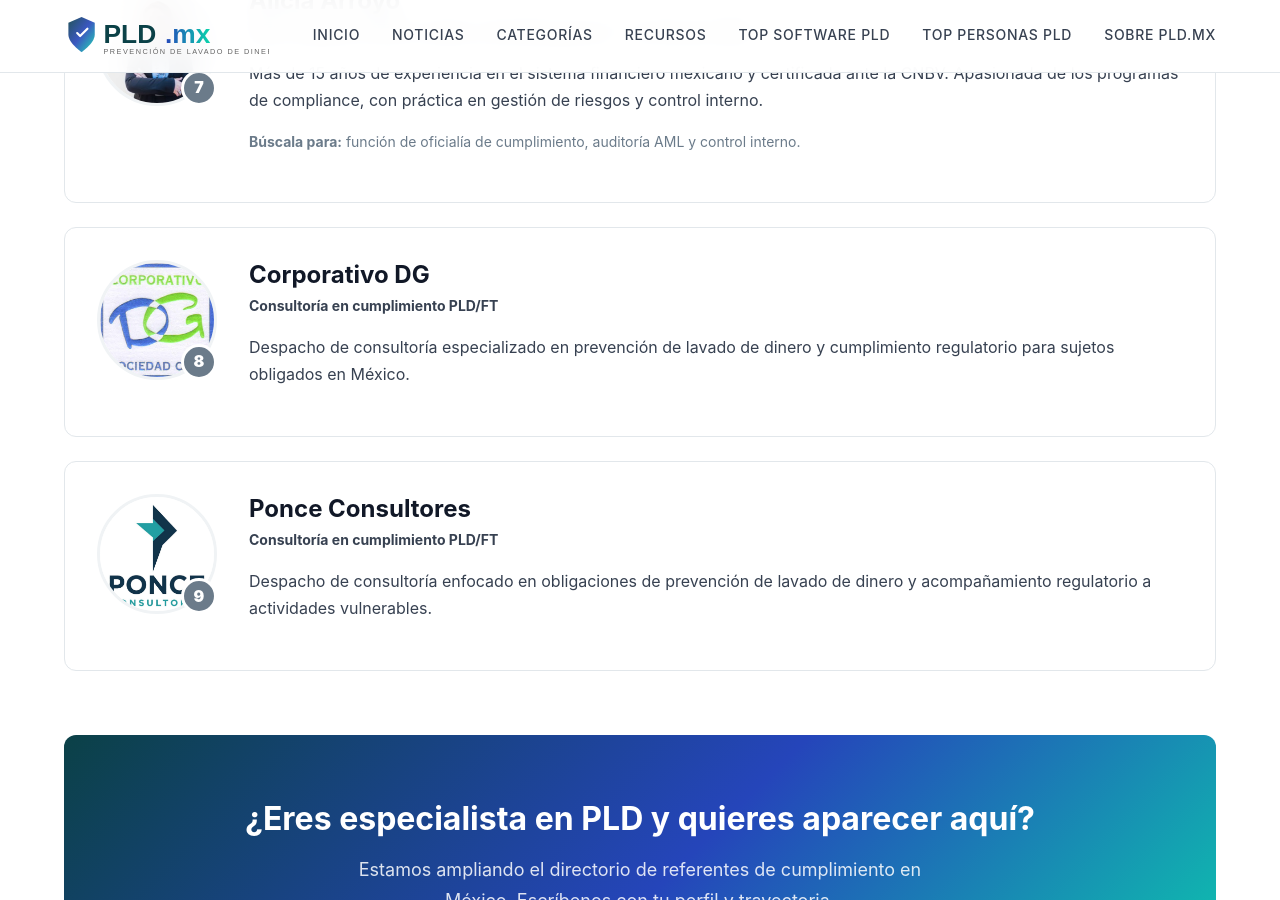
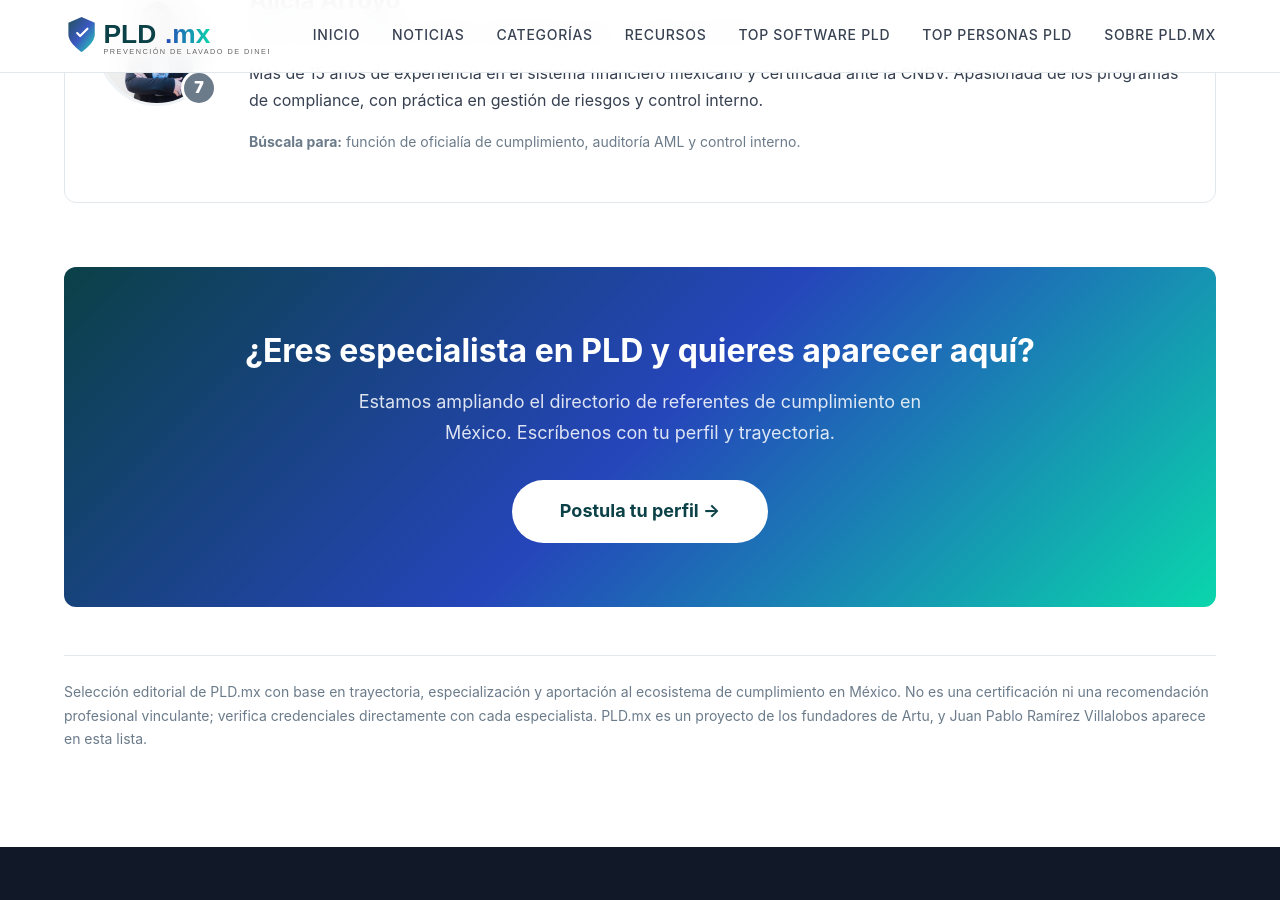
Before and after one commit to jovenjuanpirami/pld.mx, a Jekyll site: the page built from pages/top-personas-pld.html, in a window 1280 px wide and 900 px high, scrolled down 2961 px. Built offline with Jekyll 4.4.1, drawn with Linux system fonts in a browser that asks for light colours; some web fonts are replaced.

Commit message:
Deja el ranking de personas solo con los perfiles documentados
Quita Corporativo DG y Ponce Consultores: no venían en el documento
fuente y sus fichas quedaban sin biografía real.

Co-Authored-By: Claude Opus 5 <noreply@anthropic.com>

```diff
--- a/pages/top-personas-pld.html
+++ b/pages/top-personas-pld.html
@@ -115,30 +115,6 @@ permalink: /top-personas-pld/
         </div>
       </article>
 
-      <article class="persona-item">
-        <div class="persona-photo">
-          <img src="{{ '/assets/images/personas/corporativo-dg.jpg' | relative_url }}" alt="Corporativo DG, consultoría en cumplimiento PLD" loading="lazy">
-          <span class="persona-rank">8</span>
-        </div>
-        <div class="persona-body">
-          <h3>Corporativo DG</h3>
-          <p class="persona-role">Consultoría en cumplimiento PLD/FT</p>
-          <p>Despacho de consultoría especializado en prevención de lavado de dinero y cumplimiento regulatorio para sujetos obligados en México.</p>
-        </div>
-      </article>
-
-      <article class="persona-item">
-        <div class="persona-photo">
-          <img src="{{ '/assets/images/personas/ponce-consultores.jpg' | relative_url }}" alt="Ponce Consultores, consultoría en cumplimiento PLD" loading="lazy">
-          <span class="persona-rank">9</span>
-        </div>
-        <div class="persona-body">
-          <h3>Ponce Consultores</h3>
-          <p class="persona-role">Consultoría en cumplimiento PLD/FT</p>
-          <p>Despacho de consultoría enfocado en obligaciones de prevención de lavado de dinero y acompañamiento regulatorio a actividades vulnerables.</p>
-        </div>
-      </article>
-
     </div>
 
     <div class="resource-cta">
```
Also changed, not shown: assets/images/personas/corporativo-dg.jpg (deleted), assets/images/personas/ponce-consultores.jpg (deleted).
